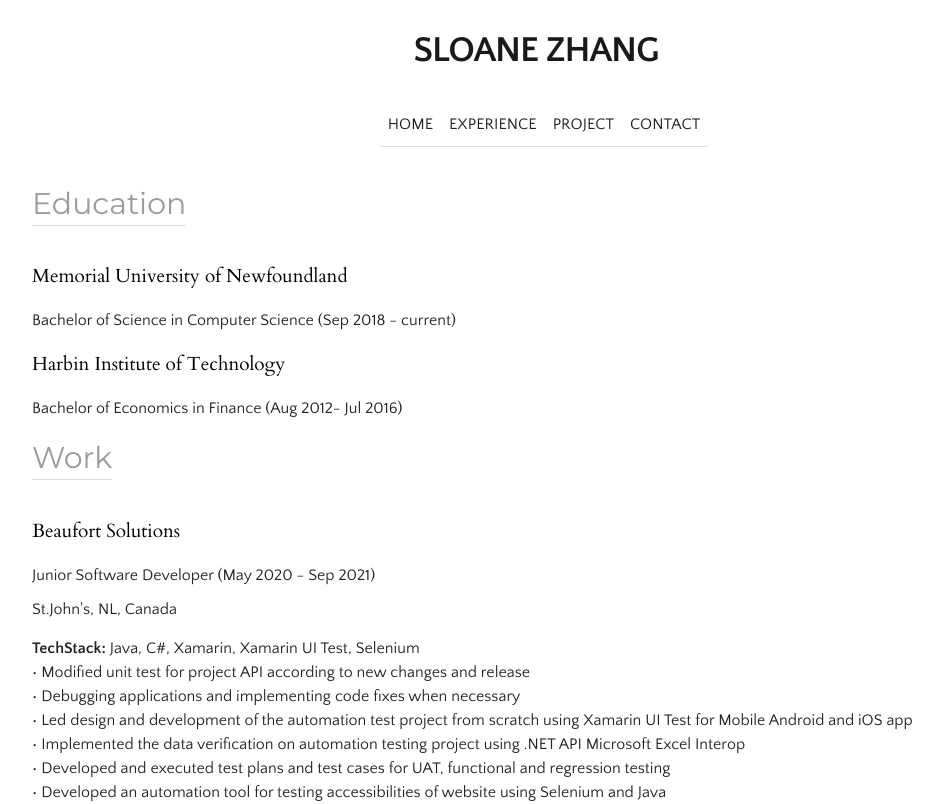
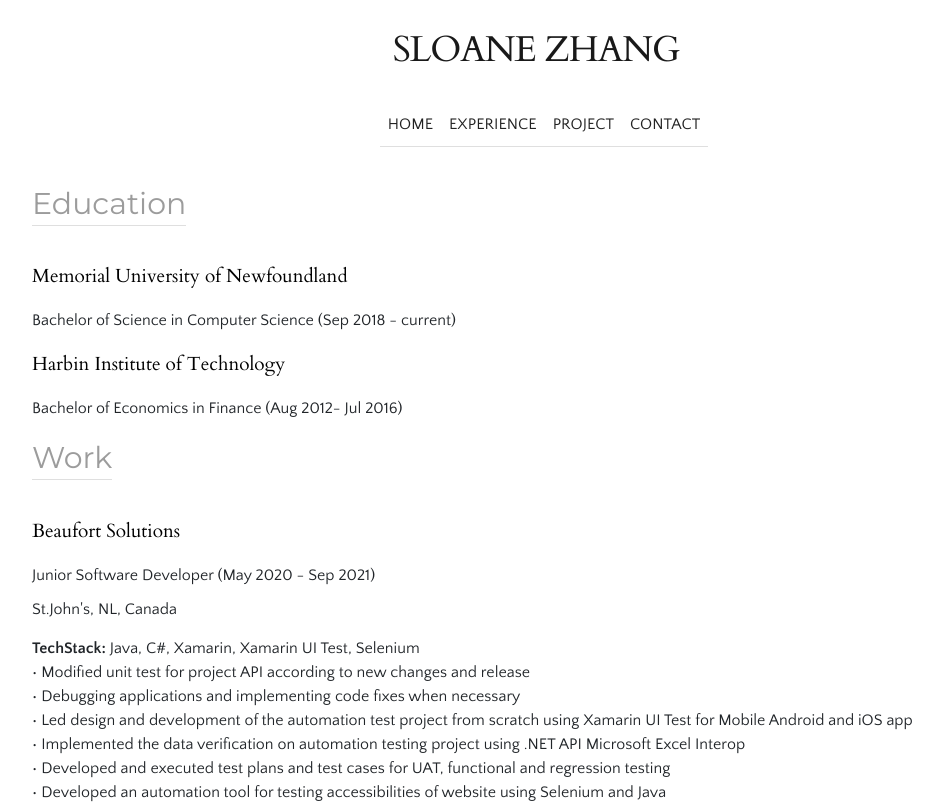
Before and after one commit to Sloane-Z/react-personal-site, a React (Create React App) app: page /Experience in a window 1280 px wide. Shown: the top 804 px of the page, without its empty margins (96-1039 px from the left). Built offline with nearby package versions, Linux system fonts and the light colour scheme; a web font is replaced by a local one.

Commit message:
no message

```diff
--- a/src/components/Navbar.js
+++ b/src/components/Navbar.js
@@ -66,16 +66,16 @@ const StyledContainer = styled(Container)`
 `
 
 const Brand = styled(Navbar.Brand)`
-	font-family: 'Great Vibes', cursive;
+	font-family: 'Cardo';
 
 	font-size: 36px;
 	justify-content: center !important;
 	align-items: center !important;
 	text-align: center !important;
 
-	font-family: 'Quattrocento Sans', sans-serif;
+	/*font-family: 'Quattrocento Sans', sans-serif;*/
 	text-transform: uppercase;
-	font-weight: 700;
+	font-weight: 500;
 
 	white-space: nowrap;
 	letter-spacing: -0.03em;
--- a/src/components/Project.js
+++ b/src/components/Project.js
@@ -1,5 +1,5 @@
 import React from 'react'
-import styled, { keyframes, css } from 'styled-components';
+import styled from 'styled-components';
 import '../styles/project.css';
 
 import {
@@ -8,7 +8,6 @@ import {
   TwoDPlatform_Cover,
   PathFinding_Cover,
   SaveTheBunny_Cover} from '../images';
-	import { Link } from 'react-router-dom';
 const Wrapper = styled.div`
 	text-align:left;
 	padding-left:10%;
@@ -31,18 +30,6 @@ const Header = styled.h1`
 
 `
 
-const SubHeader = styled.h1`
-	font-family: 'Cardo', serif;
-	font-size: 19px;
-	line-height: 1.35em;
-
-`
-
-const Content = styled.p`
-  font-family: 'Quattrocento Sans', sans-serif;
-	font-size: 14px;
-	margin-bottom: 25px;
-`
 
 export default class Project extends React.Component {
 	render() {
```
